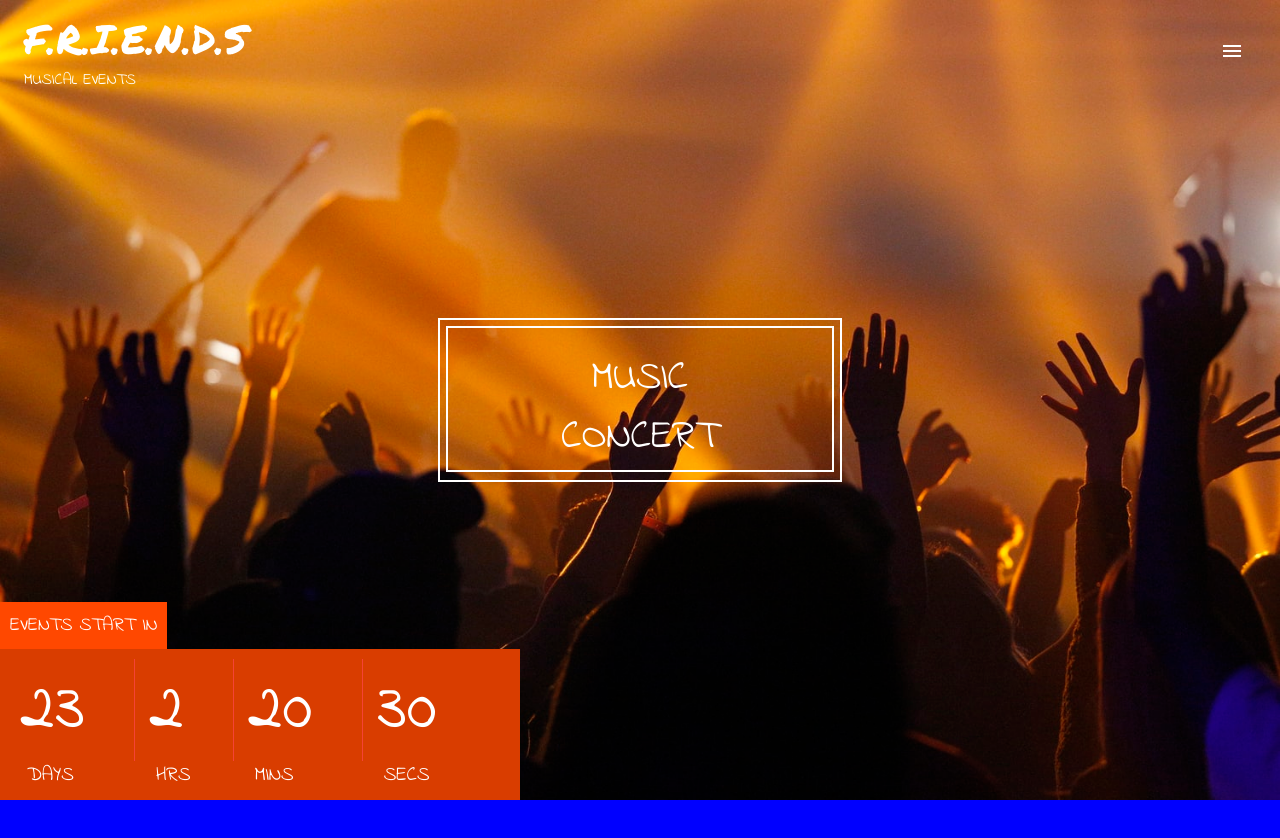
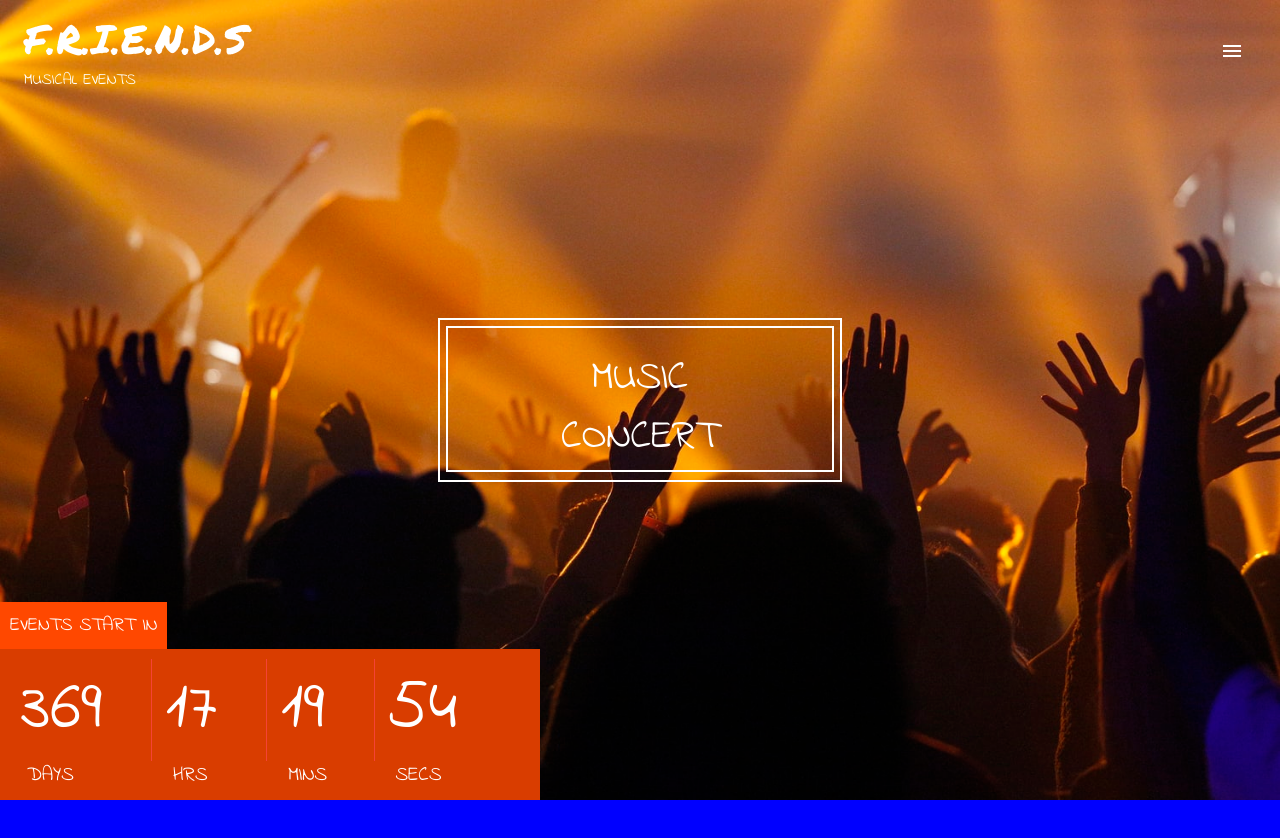
Before and after one commit to tanisha2398/ConcertEvent_React, a React (Create React App) app: page / in a window 1280 px wide. Shown: the top 838 px of the page. Built offline with nearby package versions, Linux system fonts and the light colour scheme.

Commit message:
add functionality for countdown

```diff
--- a/src/components/featured/CountDown.js
+++ b/src/components/featured/CountDown.js
@@ -1,6 +1,34 @@
 import React, { Component } from "react";
 import Slide from "react-reveal/Slide";
 class CountDown extends Component {
+  state = {
+    deadline: "Dec, 25,2020",
+    days: "0",
+    hours: "0",
+    minutes: "0",
+    seconds: "0"
+  };
+  getTimeUntil(deadline) {
+    const time = Date.parse(deadline) - Date.parse(new Date());
+    if (time < 0) {
+      console.log("date passed");
+    } else {
+      const seconds = Math.floor((time / 1000) % 60);
+      const minutes = Math.floor((time / 1000 / 60) % 60);
+      const hours = Math.floor((time / (1000 * 60 * 60)) % 24);
+      const days = Math.floor(time / (1000 * 60 * 60 * 24));
+      console.log(days, hours, minutes, seconds);
+      this.setState({
+        days,
+        hours,
+        minutes,
+        seconds
+      });
+    }
+  }
+  componentDidMount() {
+    setInterval(() => this.getTimeUntil(this.state.deadline), 1000);
+  }
   render() {
     return (
       <Slide left delay={1000}>
@@ -8,19 +36,19 @@ class CountDown extends Component {
           <div className="countdown_top">Events start in</div>
           <div className="countdown_bottom">
             <div className="countdown_item">
-              <div className="countdown_time">23</div>
+              <div className="countdown_time">{this.state.days}</div>
               <div className="countdown_tag">Days</div>
             </div>
             <div className="countdown_item">
-              <div className="countdown_time">2</div>
+              <div className="countdown_time">{this.state.hours}</div>
               <div className="countdown_tag">Hrs</div>
             </div>
             <div className="countdown_item">
-              <div className="countdown_time">20</div>
+              <div className="countdown_time">{this.state.minutes}</div>
               <div className="countdown_tag">Mins</div>
             </div>
             <div className="countdown_item">
-              <div className="countdown_time">30</div>
+              <div className="countdown_time">{this.state.seconds}</div>
               <div className="countdown_tag">Secs</div>
             </div>
           </div>
```
